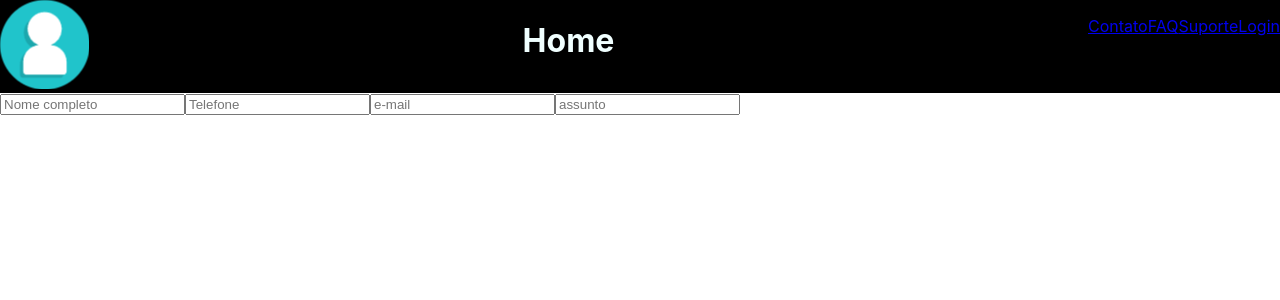
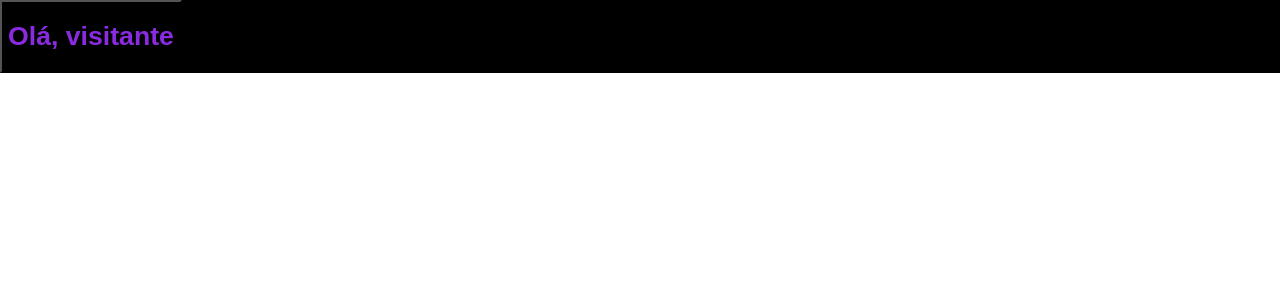
Before and after one commit to sakiokatani/formulario_M02S07, a React (Create React App) app: page / in a window 1280 px wide. Shown: the top 300 px of the page. Built offline with nearby package versions, Linux system fonts and the light colour scheme.

Commit message:
header with name change

```diff
--- a/src/App.js
+++ b/src/App.js
@@ -9,8 +9,7 @@ import Header from './components/Header';
 function App() {
   return (
     <div className="App">
-      <Header></Header>
-      <Form></Form>
+      <Header/>
     </div>
   );
 }
--- a/src/components/Form.jsx
+++ b/src/components/Form.jsx
@@ -3,10 +3,10 @@ import { useState, useEffect } from "react";
 
 function Form(){
 
-    const [name, setName] = useState();
-    const [phone, setPhone] = useState();
-    const [email, setEmail] = useState();
-    const [subject, setSubject] = useState();
+    const [name, setName] = useState("");
+    const [phone, setPhone] = useState("");
+    const [email, setEmail] = useState("");
+    const [subject, setSubject] = useState("");
 
     return(
         <>
--- a/src/components/Header.jsx
+++ b/src/components/Header.jsx
@@ -4,52 +4,22 @@ import '../styles/header.css'
 
 function Header(){
 
-    const header =[
-        {
-            id:1,
-            label: 'Contato',
-        },
-        {
-            id:2,
-            label: 'FAQ',
-        },
-        {
-            id:3,
-            label: 'Suporte',
-        },
-        {
-            id:4,
-            label: 'Login',
+    const [title, setTitle] = useState('visitante');
+
+    const setName=()=>{
+        const newName = prompt('Qual é o seu nome?')
+        if(newName && newName.trim() !== ''){
+            setTitle(newName)
         }
-    ]
-
-    const [title, setTitle] = useState('Home');
-
-    const handleTitleChange = (newTitle) => {
-       setTitle(newTitle || 'Home');
     }
 
-
     return(
-        <div className="header-container-flex">
-            <div className="logo-wrapper">
-            <a href="#" key={'home'} onClick={()=> handleTitleChange(title === 'Home')}>
-            <img src="../user-5865.png" alt="logo"/>
-            </a>
+        <div className="header-component-flex">
+            <div className="header-name">
+                <button onClick={setName}><h1 className="PageTitle">{`Olá, ${title}`}</h1></button>
             </div>
-            <div className="header-title-wrapper">
-                    <h1>{title}</h1>
-            </div>
-            <nav className="header-menu-wrapper">
-                <ul>
-                {header.map((item) => (
-                    <a href="#" key={item.id} onClick={() => handleTitleChange(item.label)}>
-                    {item.label}
-                    </a>
-                ))}
-                </ul>
-            </nav>
-    </div>
+        </div>
     )
 };
+
 export default Header;
--- a/src/styles/header.css
+++ b/src/styles/header.css
@@ -1,7 +1,17 @@
-.header-container-flex{
+.header-component-flex{
     display: flex;
     flex-direction: row;
     justify-content: space-between;
     background-color: black;
     color: azure;
 }
+
+.header-name button{
+    background-color: transparent;
+    color: aliceblue;
+}
+.header-name button:hover{
+    background-color: transparent;
+    color:blueviolet;
+    cursor: pointer;
+}
```
